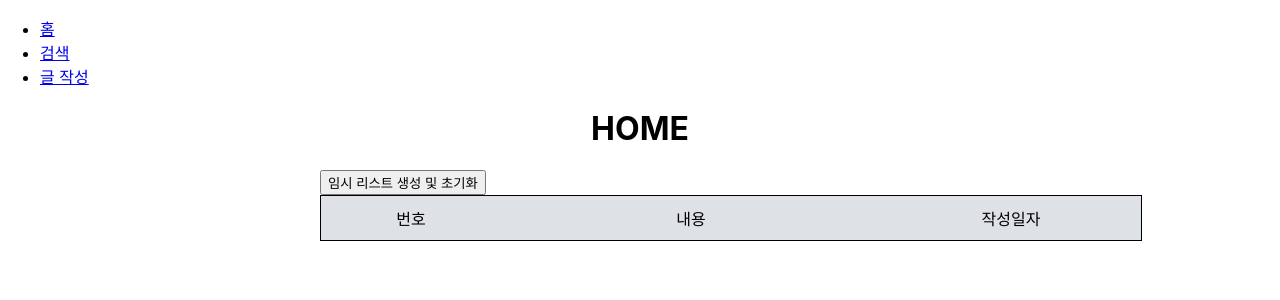
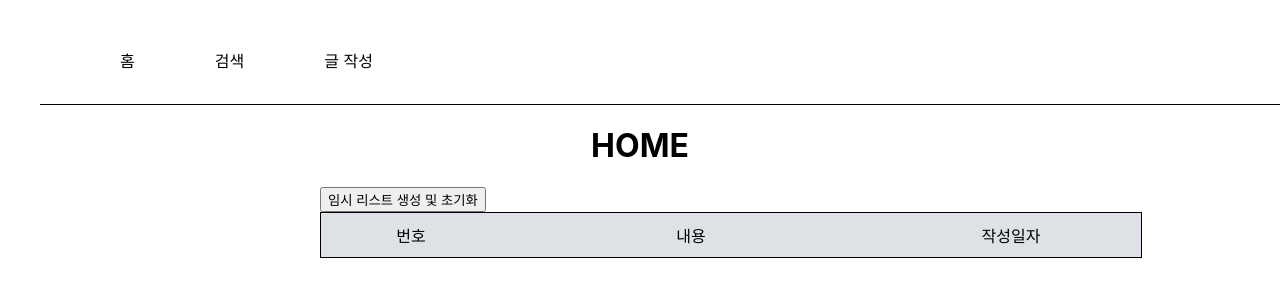
Before and after one commit to kanell0304/React_TeamProject, a React (Create React App) app: page / in a window 1280 px wide. Shown: the top 300 px of the page. Built offline with nearby package versions, Linux system fonts and the light colour scheme.

Commit message:
NaviBar.css first commit

```diff
--- a/src/component/Navibar.jsx
+++ b/src/component/Navibar.jsx
@@ -1,20 +1,21 @@
 import { Link } from "react-router-dom";
+import "../tempCss/NaviBar.css"
 
 const Navibar = () => {
     return (
-        <nav>
-            <ul>
-                <li>
-                    <Link to="/#">홈</Link>
+        <ul>
+            <nav className="navBar">
+                <li className="navItem">
+                    <Link className="navLink" to="/#">홈</Link>
                 </li>
-                <li>
-                    <Link to="/searchList">검색</Link>
+                <li className="navItem">
+                    <Link className="navLink" to="/searchList">검색</Link>
                 </li>
-                <li>
-                    <Link to="/addList">글 작성</Link>
+                <li className="navItem">
+                    <Link className="navLink" to="/addList">글 작성</Link>
                 </li>
-            </ul>
-        </nav>
+            </nav>
+        </ul>
     );
 };
 
--- /dev/null
+++ b/src/tempCss/NaviBar.css
@@ -0,0 +1,15 @@
+.navBar{
+    display:flex;
+    margin-top: 3rem;
+    padding-bottom: 2rem;
+    border-bottom: 1px solid black;
+}
+.navItem{
+    padding-left: 5rem;
+    list-style-type: none;
+
+}
+.navLink{
+    text-decoration: none;
+    color:black;
+}
```
